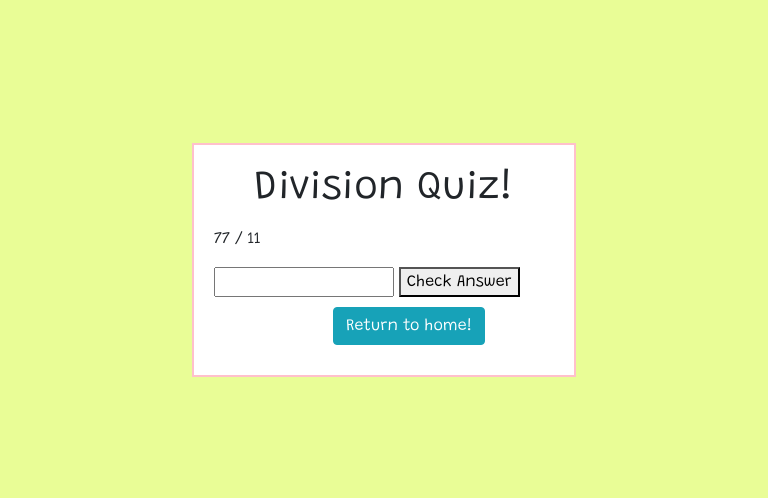
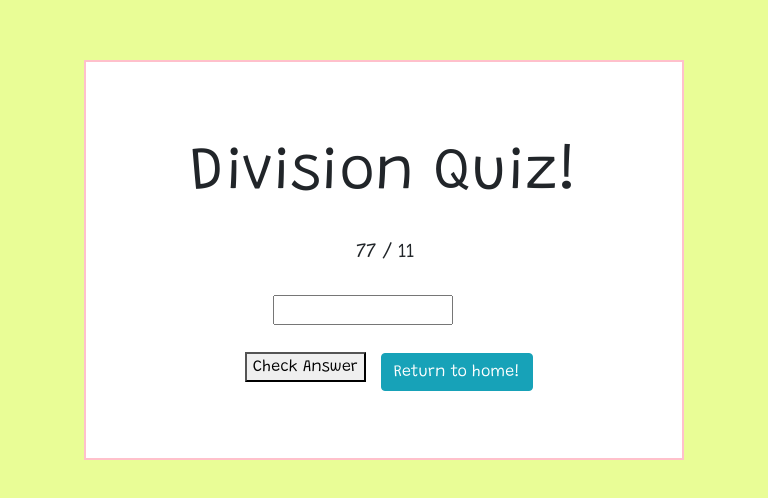
Before and after one commit to catherinestirk97/maths-quiz, a plain HTML site: page divide.html in a window 768 px wide. Shown: the part 140-638 px from the top of the page. Drawn offline with nearby package versions, Linux system fonts and the light colour scheme.

Commit message:
add media query for half screen/tablet responsive

```diff
--- a/style.css
+++ b/style.css
@@ -99,3 +99,51 @@ section {
    }
 
 }
+
+@media screen and (min-width:501px) and (max-width:780px){
+    section {
+        background-color:white;
+        border:2px solid pink;
+        margin:auto;
+        height:400px;
+        width:600px !important;
+    }
+
+    section .btn {
+        margin-top: 5% !important;
+        margin-left:10px !important;
+        margin-right: 0 !important;
+    }
+
+    section .btn-danger {
+        margin-left: 40px !important;
+    }
+
+    section p {
+        margin-top:5% !important;
+    }
+
+    section h1 {
+        margin-top:10%;
+        font-size:60px;
+    }
+
+    #calculation {
+        margin-left:45%;
+        font-size:20px;
+    }
+
+    .home {
+        margin-left:40% !important;
+    }
+
+    span button {
+         margin-top:20px;
+         margin-left:25% !important;
+    }
+
+    input[type=text] {
+        margin-left:30%;
+    }
+
+}
```
